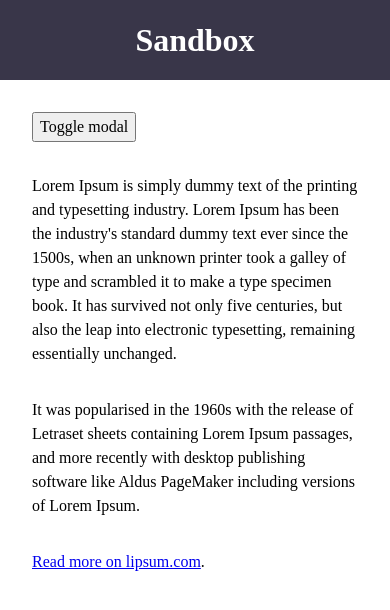
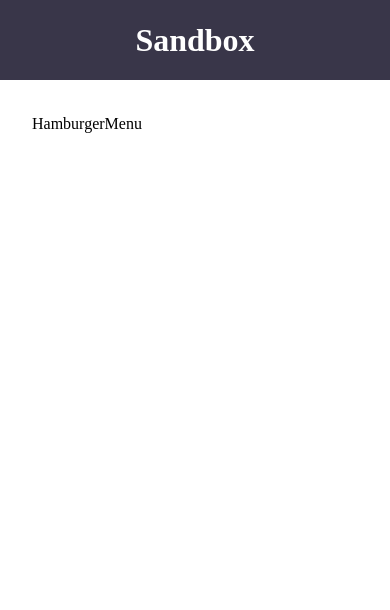
Before and after one commit to paulichdom/joy-of-react-playground, a React (Vite) app: page / in a window 390 px wide. Shown: the top 610 px of the page. Built offline with nearby package versions, Linux system fonts and the light colour scheme.

Commit message:
add hamburger-menu component

```diff
--- a/src/App.tsx
+++ b/src/App.tsx
@@ -1,10 +1,10 @@
+import HamburgerMenu from './components/HamburgerMenu';
 import Layout from './components/Layout';
-import ModalContainer from './components/Modal/ModalContainer';
 
 function App() {
   return (
     <Layout>
-      <ModalContainer />
+      <HamburgerMenu />
     </Layout>
   );
 }
--- /dev/null
+++ b/src/components/HamburgerMenu/HamburgerMenu.tsx
@@ -0,0 +1,7 @@
+import * as React from 'react';
+
+const HamburgerMenu = () => {
+  return <div>HamburgerMenu</div>;
+}
+
+export default HamburgerMenu;
--- /dev/null
+++ b/src/components/HamburgerMenu/index.ts
@@ -0,0 +1,2 @@
+export * from './HamburgerMenu';
+export { default } from './HamburgerMenu';
```
